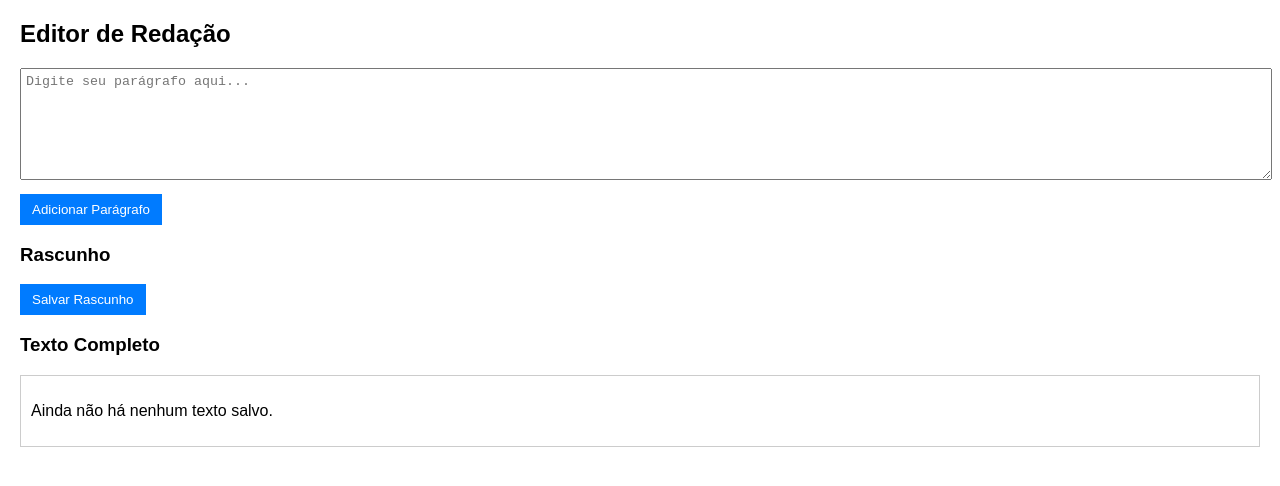
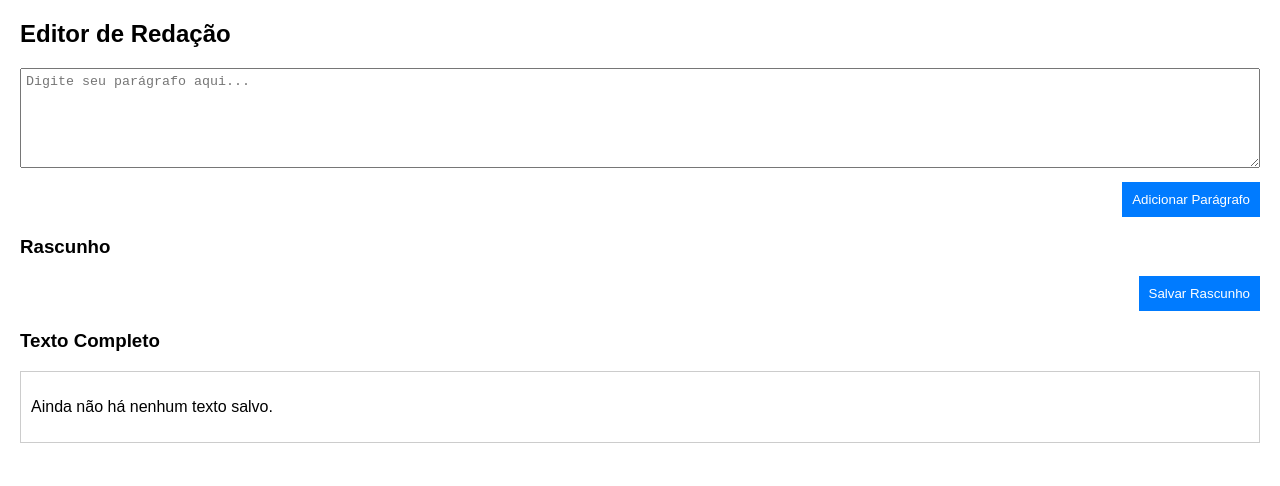
Before and after one commit to mfernandanll/essay-helper, a React (Vite) app: page / in a window 1280 px wide. Shown: the top 486 px of the page. Built offline with nearby package versions, Linux system fonts and the light colour scheme.

Commit message:
Adjustments on styling

```diff
--- a/src/components/DraftEditor.tsx
+++ b/src/components/DraftEditor.tsx
@@ -26,7 +26,9 @@ export function DraftEditor() {
         placeholder="Digite seu parágrafo aqui..."
       />
 
-      <button onClick={addParagraph}>Adicionar Parágrafo</button>
+      <div className="btnContainer">
+        <button onClick={addParagraph}>Adicionar Parágrafo</button>
+      </div>
 
       <div>
         <h3>Rascunho</h3>
@@ -35,7 +37,9 @@ export function DraftEditor() {
         ))}
       </div>
 
-      <button onClick={saveDraft}>Salvar Rascunho</button>
+      <div className="btnContainer">
+        <button onClick={saveDraft}>Salvar Rascunho</button>
+      </div>
 
       <div>
         <h3>Texto Completo</h3>
--- a/src/styles/global.css
+++ b/src/styles/global.css
@@ -1,6 +1,7 @@
 body {
   font-family: Arial, sans-serif;
   margin: 20px;
+  box-sizing: border-box;
 }
 
 textarea {
@@ -8,14 +9,20 @@ textarea {
   min-height: 100px;
   margin-bottom: 10px;
   padding: 5px;
+  box-sizing: border-box;
 }
 
 button {
   background-color: #007bff;
   color: white;
-  padding: 8px 12px;
   border: none;
   cursor: pointer;
+  padding: 10px;
+}
+
+.btnContainer {
+  display: flex;
+  justify-content: flex-end;
 }
 
 button:hover {
```
